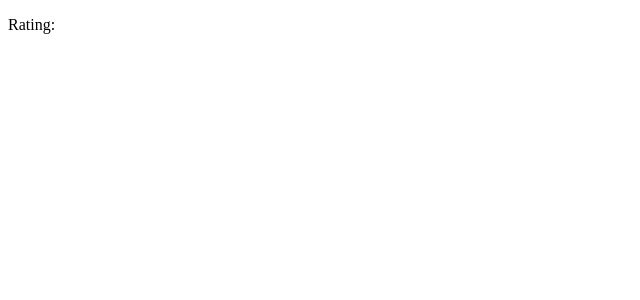
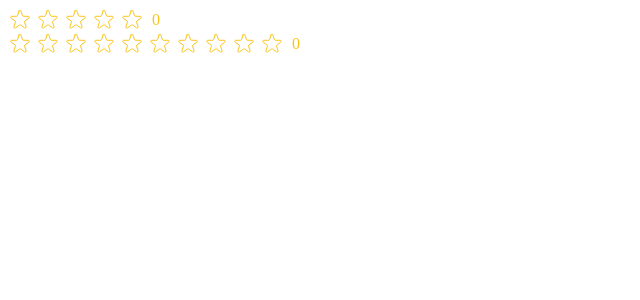
Before and after one commit to dulipchandana/movie-collection, a React (Create React App) app: page / in a window 1280 px wide. Shown: the top 300 px of the page, without its empty margins (0-640 px from the left). Built offline with nearby package versions, Linux system fonts and the light colour scheme.

Commit message:
Implement StarRating component with dynamic rating and styling

```diff
--- a/src/component/StarRating.tsx
+++ b/src/component/StarRating.tsx
@@ -1,10 +1,140 @@
-export default function StarRating({maxRating = 10} : {maxRating? : number}) {
+import { useState } from "react";
+import { cursorTo } from "readline";
+
+    const containerStyle = {
+        display : 'flex',
+        alignItems : 'center',
+        gap : '0.5rem'
+    }
+
+    const starBlockStyle = {
+        display : 'flex',
+        gap : '4px',
+        fontSize : '1.5rem',
+    }
+
+
+
+
+
+export default function StarRating({maxRating = 10, color = '#fcc419' , size = 24} : {maxRating? : number, color? : string , size? : number}) {
+
+
+
+    const textStyle = {
+        lineHeight : '1',
+        margin : '0',
+        color : color,
+        fontSize : `${size/1.5}px`
+
+    }
+
+    const [rating, setRating] = useState(0);
+
+    const [tempRating, setTempRating] = useState(0);
+
+    function handleRate(rating : number) {
+        setRating(rating);
+    }
 
     return (
-        <div>
-            <div></div>
-            <p>Rating: </p>
+        <div style={containerStyle}>
+            <div style={starBlockStyle}>
+                {Array.from({length : maxRating}, (_, i) => (
+                    <Star
+                    key={i}
+                    filled={tempRating ? i < tempRating : i < rating} onRate={() => handleRate(i + 1)}
+                    onMouseEnter={() => setTempRating(i + 1)}
+                    onMouseLeave={() => setTempRating(0)}
+                    color={color}
+                    size={size}
+                    />
+                ))}
+            </div>
+            <p style={textStyle}>{tempRating || rating}</p>
         </div>
     );
 
 }
+
+
+
+
+function Star({filled, onRate, onMouseEnter, onMouseLeave, color, size} :
+    {filled : boolean, onRate: () => void, onMouseEnter: () => void, onMouseLeave: () => void, color: string, size: number}) {
+
+        const starStyle = {
+        width : `${size}px`,
+        height : `${size}px`,
+        display : 'block',
+        cursor: 'pointer',
+    }
+    return (
+
+
+        <span
+        role = 'button'
+        style={starStyle}
+        onClick={onRate}
+        onMouseEnter={onMouseEnter}
+        onMouseLeave={onMouseLeave}>
+            {filled ? (
+                <svg
+                    xmlns="http://www.w3.org/2000/svg"
+                    viewBox="0 0 20 20"
+                    fill={color}
+                    stroke={color}
+                >
+                    <path
+                        d="M9.049 2.927c.3-.921 1.603-.921 1.902 0l1.07 3.292a1 1 0 00.95.69h3.462c.969 0 1.371 1.24.588 1.81l-2.8 2.034a1 1 0 00-.364 1.118l1.07 3.292c.3.921-.755 1.688-1.54 1.118l-2.8-2.034a1 1 0 00-1.175 0l-2.8 2.034c-.784.57-1.838-.197-1.539-1.118l1.07-3.292a1 1 0 00-.364-1.118L2.98 8.72c-.783-.57-.38-1.81.588-1.81h3.461a1 1 0 00.95１-.69l１.０７-３．２９２z"
+                    />
+                </svg>
+            ) : (
+                <svg
+                xmlns="http://www.w3.org/2000/svg"
+                fill="none"
+                viewBox="0 0 24 24"
+                stroke={color}
+                >
+                <path
+                    strokeLinecap="round"
+                    strokeLinejoin="round"
+                    strokeWidth="{2}"
+                    d="M11.049 2.927c.3-.921 1.603-.921 1.902 0l1.519 4.674a1 1 0 00.95.69h4.915c.969 0 1.371 1.24.588 1.81l-3.976 2.888a1 1 0 00-.363 1.118l1.518 4.674c.3.922-.755 1.688-1.538 1.118l-3.976-2.888a1 1 0 00-1.176 0l-3.976 2.888c-.783.57-1.838-.197-1.538-1.118l1.518-4.674a1 1 0 00-.363-1.118l-3.976-2.888c-.784-.57-.38-1.81.588-1.81h4.914a1 1 0 00.951-.69l1.519-4.674z"
+                />
+                </svg>
+            )}
+        </span>
+    );
+}
+
+/*
+FULL STAR
+            <path
+                d="M9.049 2.927c.3-.921 1.603-.921 1.902 0l1.07 3.292a1 1 0 00.95.69h3.462c.969 0 1.371 1.24.588 1.81l-2.8 2.034a1 1 0 00-.364 1.118l1.07 3.292c.3.921-.755 1.688-1.54 1.118l-2.8-2.034a1 1 0 00-1.175 0l-2.8 2.034c-.784.57-1.838-.197-1.539-1.118l1.07-3.292a1 1 0 00-.364-1.118L2.98 8.72c-.783-.57-.38-1.81.588-1.81h3.461a1 1 0 00.951-.69l1.07-3.292z"
+            />
+            </svg>
+        </span>
+    );
+}
+
+/*
+FULL STAR
+
+<svg
+  xmlns="http://www.w3.org/2000/svg"
+  viewBox="0 0 20 20"
+  fill="#000"
+  stroke="#000"
+>
+  <path
+    d="M9.049 2.927c.3-.921 1.603-.921 1.902 0l1.07 3.292a1 1 0 00.95.69h3.462c.969 0 1.371 1.24.588 1.81l-2.8 2.034a1 1 0 00-.364 1.118l1.07 3.292c.3.921-.755 1.688-1.54 1.118l-2.8-2.034a1 1 0 00-1.175 0l-2.8 2.034c-.784.57-1.838-.197-1.539-1.118l1.07-3.292a1 1 0 00-.364-1.118L2.98 8.72c-.783-.57-.38-1.81.588-1.81h3.461a1 1 0 00.951-.69l1.07-3.292z"
+  />
+</svg>
+
+
+EMPTY STAR
+
+
+
+*/
--- a/src/index.tsx
+++ b/src/index.tsx
@@ -6,6 +6,7 @@
 );
 root.render(
   <React.StrictMode>
-    <StarRating maxRating={10} />
+    <StarRating maxRating={5} />
+    <StarRating/>
   </React.StrictMode>
 );
```
